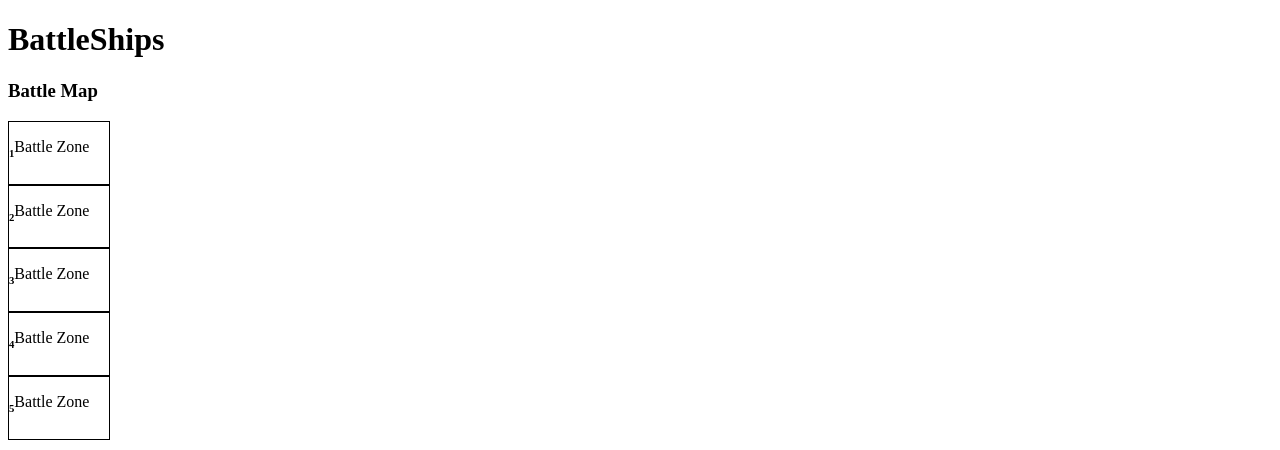
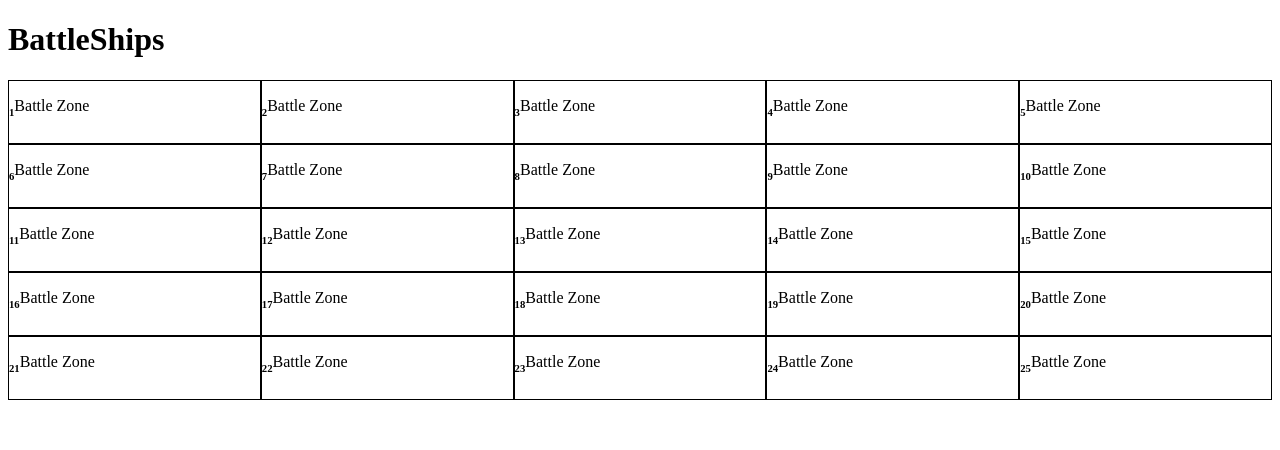
Before and after one commit to eriknyberg91/React-Typescript-Battleships, a React (Create React App) app: page / in a window 1280 px wide. Shown: the top 450 px of the page. Built offline with nearby package versions, Linux system fonts and the light colour scheme.

Commit message:
Grid for battlezones, handling of Battlezones being clicked, start of player Class

```diff
--- a/src/App.tsx
+++ b/src/App.tsx
@@ -1,22 +1,32 @@
 import React, { useState } from 'react';
-import logo from './logo.svg';
-import './App.css';
 import BattleZone from './Components/BattleZone/BattleZone';
 import BattleMap from './Components/BattleMap/BattleMap';
 import IBattleZone from './Classes/IBattleZone';
 
 function App() {
 
-  const [zoneList, setZoneList] = useState<IBattleZone[]>([
-    {id: 1, isClicked: false},
-    {id: 2, isClicked: false},
-    {id: 3, isClicked: false},
-    {id: 4, isClicked: false},
-    {id: 5, isClicked: false}
-  ])
+  const numberOfZones = 25;
+
+  const generateZoneList = Array.from({length: numberOfZones}, (_, index) => ({
+    id: index + 1,
+    isClicked: false,
+    clickedByPlayerOne: false,
+    clickedByPlayerTwo: false
+    })
+  )
+
+  const [zoneList, setZoneList] = useState<IBattleZone[]>(generateZoneList)
 
   const handleClick = (id: number) => {
     console.log(id);
+    setZoneList(
+      zoneList.map((zone) => {
+        if (zone.id == id) {
+          return {...zone, isClicked: !zone.isClicked}
+        }
+        return zone;
+      })
+    )
   }
 
 
--- a/src/Components/BattleMap/BattleMap.css
+++ b/src/Components/BattleMap/BattleMap.css
@@ -1,5 +1,12 @@
 .battle-zone{
     border: 1px solid black;
     display: flex;
-    width: 100px;
 }
+
+.battle-map-container {
+    display: grid;
+    grid-template-columns: repeat(5, 1fr);
+    grid-template-rows: repeat(5, 1fr);
+    grid-column-gap: 0px;
+    grid-row-gap: 0px;
+}
--- a/src/Components/BattleMap/BattleMap.tsx
+++ b/src/Components/BattleMap/BattleMap.tsx
@@ -12,9 +12,11 @@ interface Props {
 const BattleMap = ({list, handleClick} : Props) => {
   return (
     <div className="battle-map-container">
-        <h3>Battle Map</h3>
+
         {list.map((zone) => (
-            <div className="battle-zone" onClick={() => handleClick(zone.id)}>
+            <div className="battle-zone"
+              onClick={() => handleClick(zone.id)}
+              style={{backgroundColor: zone.isClicked ? "red" : "white"}}>
                 <h6>{zone.id}</h6>
                 <p>{zone.isClicked}</p>
                 <p>Battle Zone</p>
```
Also changed, not shown: src/Classes/IBattleZone.tsx (+6 -1 lines), src/Classes/IPlayer.tsx (added, +13 -0 lines).
